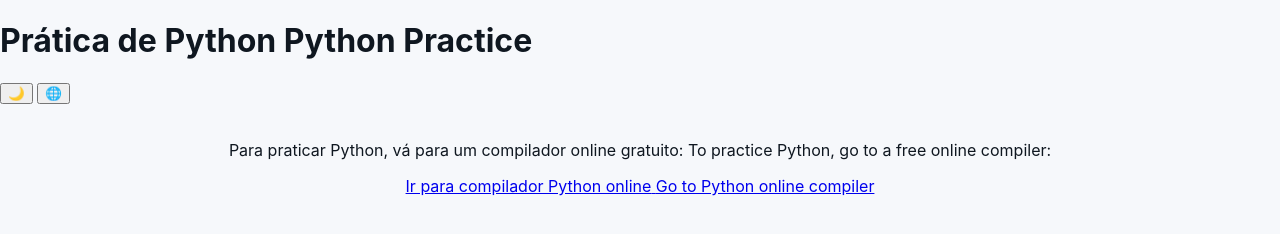
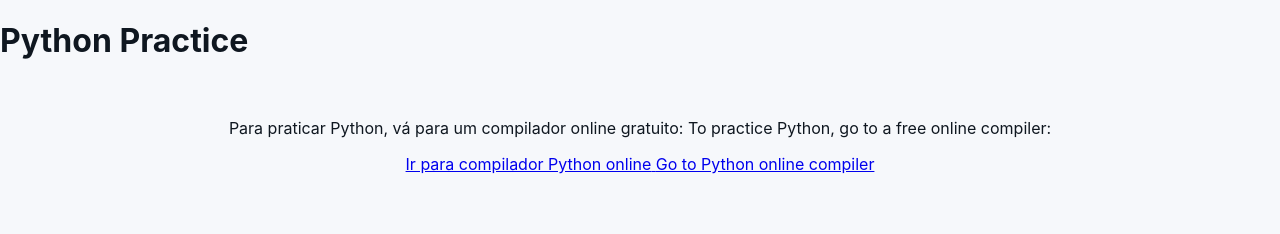
Before and after one commit to kapish-kumar/studies-resumes, a plain HTML site: page practice/python.html in a window 1280 px wide. Drawn offline with Linux system fonts and the light colour scheme.

Commit message:
Update python.html

```diff
--- a/practice/python.html
+++ b/practice/python.html
@@ -3,19 +3,14 @@
 <head>
   <meta charset="UTF-8">
   <meta name="viewport" content="width=device-width, initial-scale=1.0">
-  <title>Python Practice | Prática Python</title>
+  <title>Python Practice </title>
   <link rel="stylesheet" href="../assets/style.css">
 </head>
 <body>
   <header>
     <h1>
-      <span class="lang-pt">Prática de Python</span>
       <span class="lang-en hidden">Python Practice</span>
     </h1>
-    <div class="controls">
-      <button id="theme-toggle">🌙</button>
-      <button id="lang-toggle">🌐</button>
-    </div>
   </header>
 
   <main style="padding:20px; text-align:center;">
```
